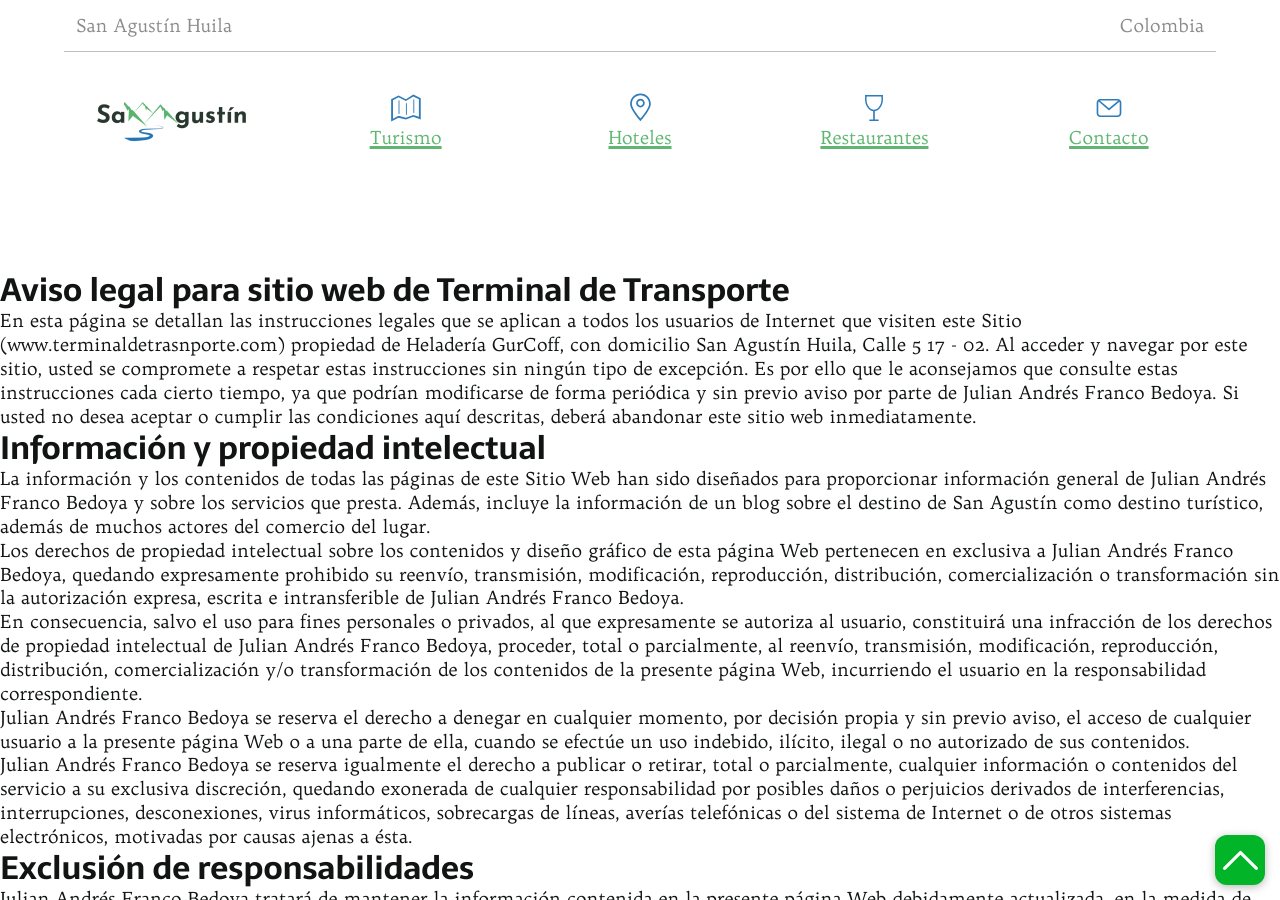
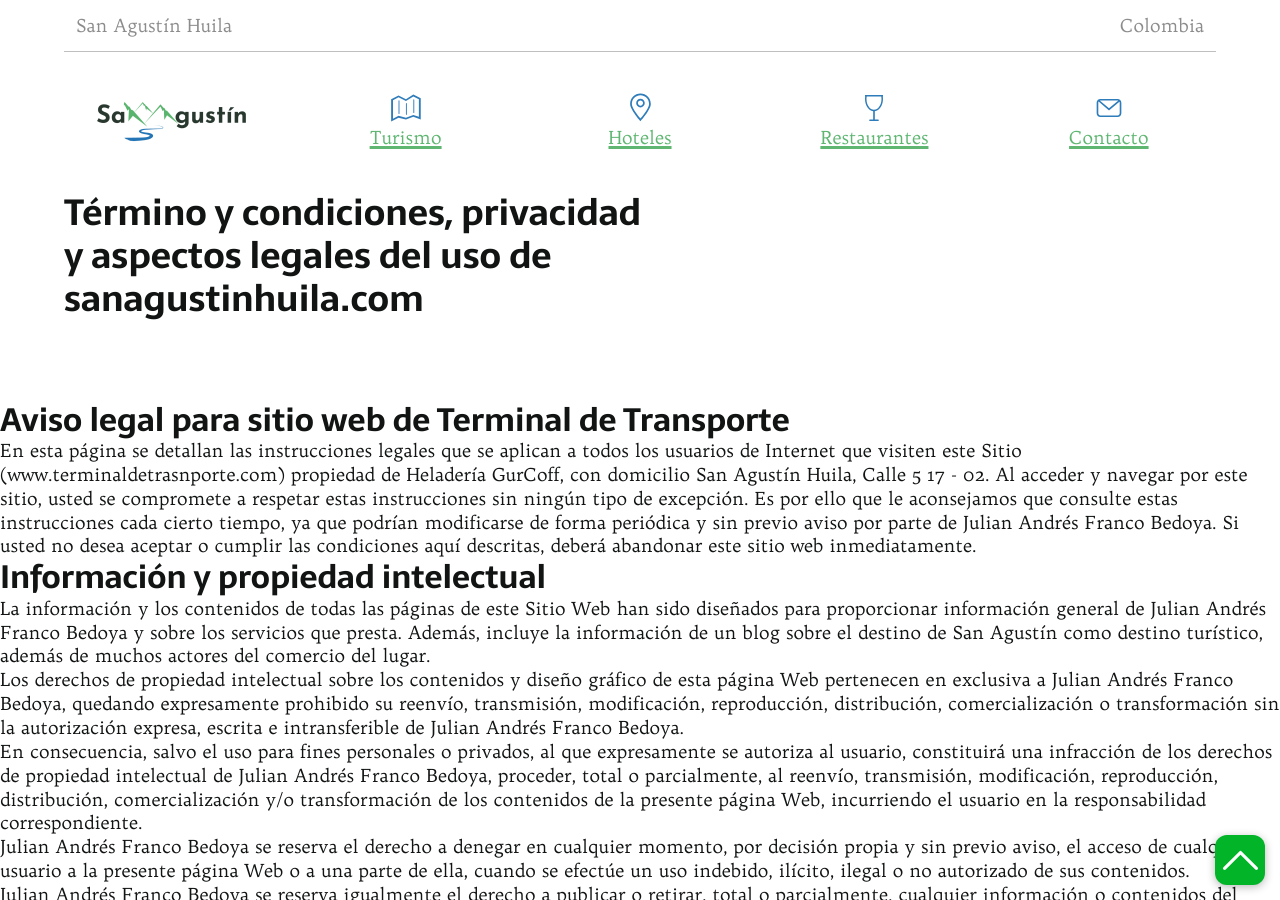
Before and after one commit to Klerpson/vacacionesopitas, a Jekyll site: the page built from legal.md, in a window 1280 px wide and 900 px high. Built offline with Jekyll 4.4.1, drawn with Linux system fonts in a browser that asks for light colours; some web fonts are replaced.

Commit message:
Update legal.md

```diff
--- a/legal.md
+++ b/legal.md
@@ -2,8 +2,8 @@
 layout: default
 title: Términos y Codiciones de Uso | Terminal de Transporte
 description: Condiciones de uso de la página Terminal de Transporte
+h1: Término y condiciones, privacidad y aspectos legales del uso de sanagustinhuila.com
 noindex: true
-tags: terminal
 ---
 ## Aviso legal para sitio web de Terminal de Transporte
 
```
